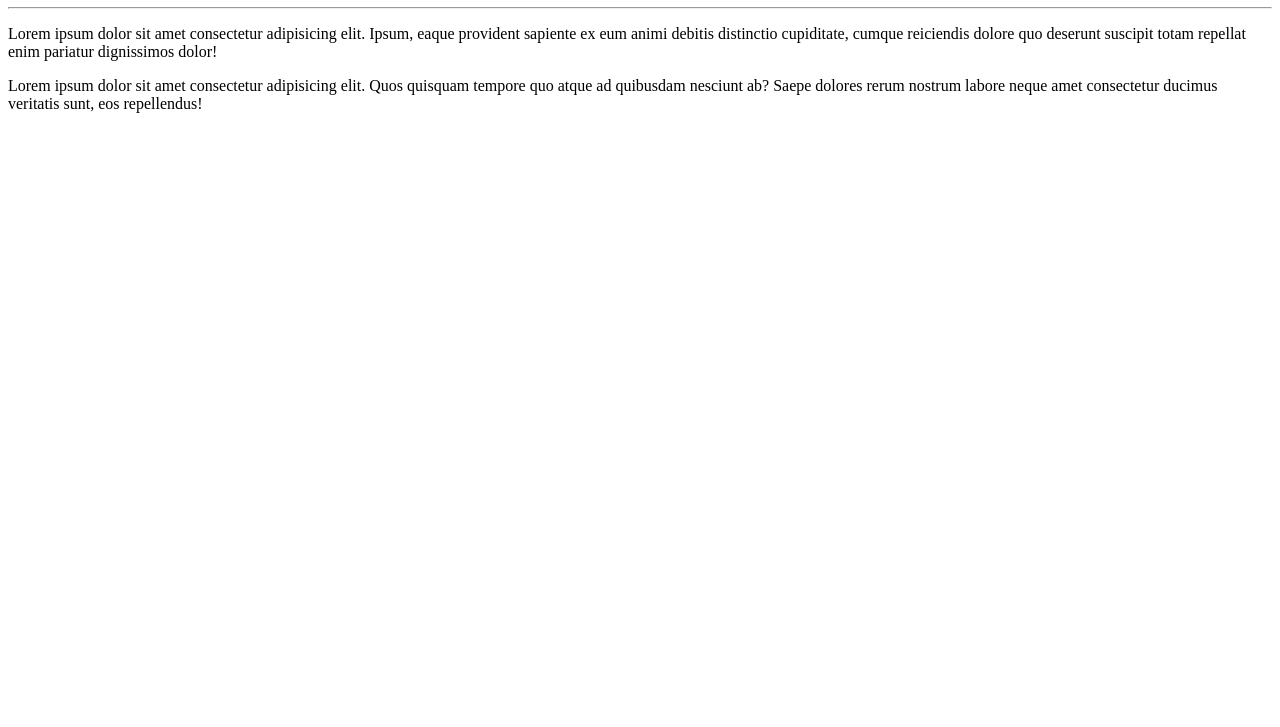
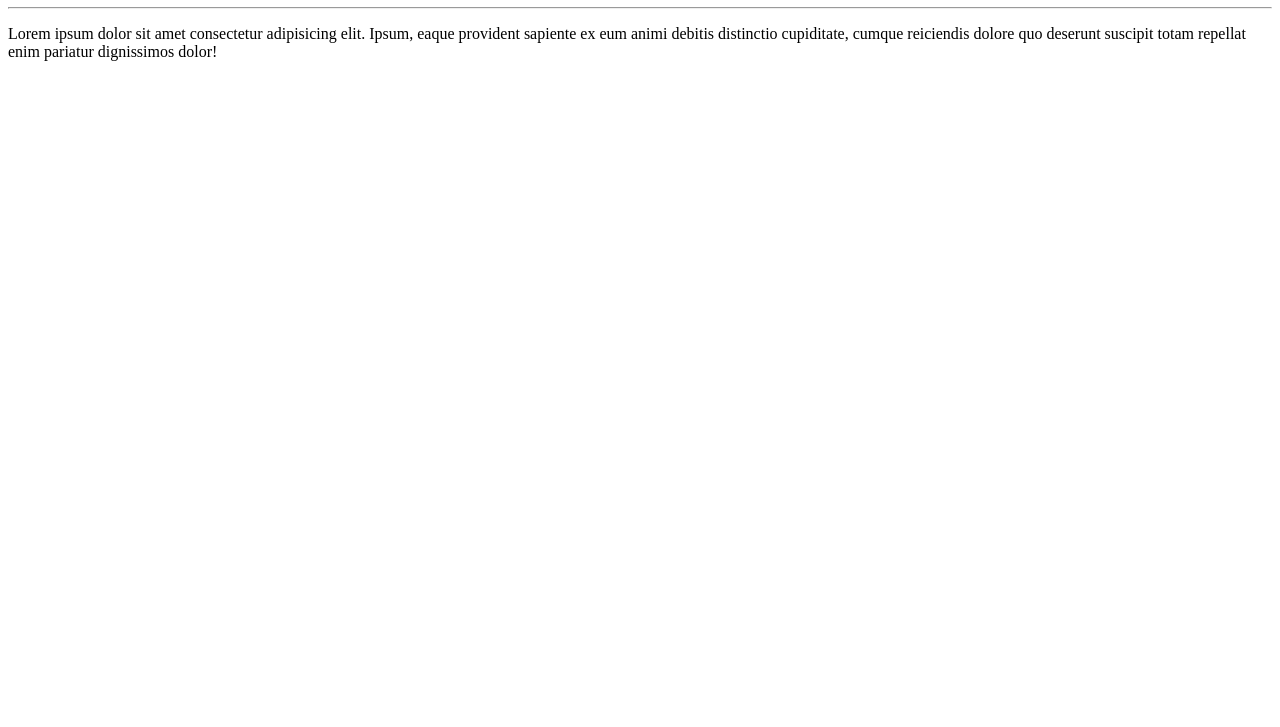
Before and after one commit to Bianca-Severiano/GitHub, a plain HTML site: page site-exemplo/index.html in a window 1280 px wide. Shown: the part 73-800 px from the top of the page. Drawn offline with Linux system fonts and the light colour scheme.

Commit message:
Apaguei um parágrafo

```diff
--- a/site-exemplo/index.html
+++ b/site-exemplo/index.html
@@ -10,6 +10,5 @@
     <h1>Olá, Mundo!</h1>
     <hr>
     <p>Lorem ipsum dolor sit amet consectetur adipisicing elit. Ipsum, eaque provident sapiente ex eum animi debitis distinctio cupiditate, cumque reiciendis dolore quo deserunt suscipit totam repellat enim pariatur dignissimos dolor!</p>
-    <p>Lorem ipsum dolor sit amet consectetur adipisicing elit. Quos quisquam tempore quo atque ad quibusdam nesciunt ab? Saepe dolores rerum nostrum labore neque amet consectetur ducimus veritatis sunt, eos repellendus!</p>
 </body>
 </html>
```
